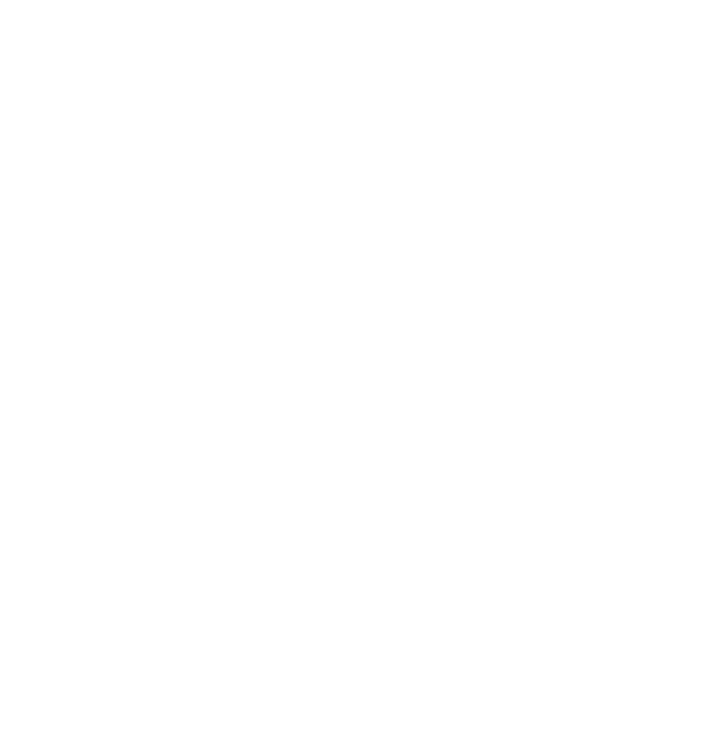
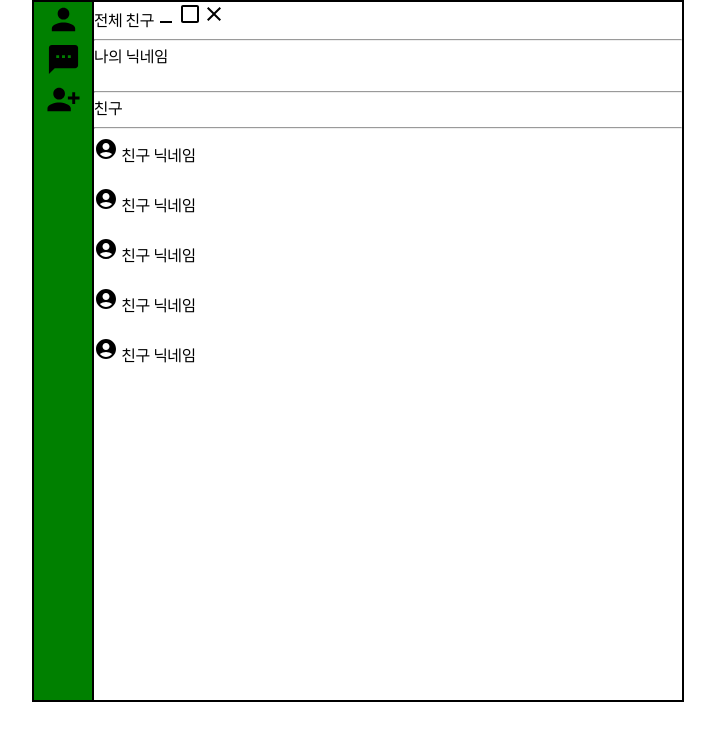
Before and after one commit to Line-Clone/Line_clone_front, a React (Create React App) app: page /main in a window 1280 px wide. Before the commit this address had no page. Shown: the top 740 px of the page, without its empty margins (282-997 px from the left). Built offline with nearby package versions, Linux system fonts and the light colour scheme.

Commit message:
FriendList layout work

```diff
--- a/src/components/feature/main/FriendList.jsx
+++ b/src/components/feature/main/FriendList.jsx
@@ -1 +1,88 @@
-111111;
+import React, { useCallback, useEffect } from "react";
+import styled from "styled-components";
+import MinimizeIcon from "@mui/icons-material/Minimize";
+import CheckBoxOutlineBlankIcon from "@mui/icons-material/CheckBoxOutlineBlank";
+import CloseIcon from "@mui/icons-material/Close";
+import AccountCircleIcon from "@mui/icons-material/AccountCircle";
+import PersonIcon from "@mui/icons-material/Person";
+import SmsIcon from "@mui/icons-material/Sms";
+import PersonAddAlt1Icon from "@mui/icons-material/PersonAddAlt1";
+
+function FriendList() {
+  return (
+    <div style={OuterStyle}>
+      <div style={firstLine}>
+        <div>
+          <PersonIcon fontSize="large" />
+        </div>
+        <div>
+          <SmsIcon fontSize="large" />
+        </div>
+        <div>
+          <PersonAddAlt1Icon fontSize="large" />
+        </div>
+      </div>
+      <div style={secondtLine}>
+        <div>
+          전체 친구
+          <MinimizeIcon />
+          <CheckBoxOutlineBlankIcon />
+          <CloseIcon />
+        </div>
+        <hr></hr>
+        <div style={firstRowLine}>나의 닉네임</div>
+        <hr />
+        친구
+        <hr />
+        <div>
+          <div style={rowLine}>
+            <AccountCircleIcon /> 친구 닉네임
+          </div>
+          <div style={rowLine}>
+            <AccountCircleIcon /> 친구 닉네임
+          </div>
+          <div style={rowLine}>
+            <AccountCircleIcon /> 친구 닉네임
+          </div>
+          <div style={rowLine}>
+            <AccountCircleIcon /> 친구 닉네임
+          </div>
+          <div style={rowLine}>
+            <AccountCircleIcon /> 친구 닉네임
+          </div>
+        </div>
+      </div>
+    </div>
+  );
+}
+
+export default FriendList;
+
+const OuterStyle = {
+  border: "1px solid black",
+  margin: "0 auto",
+  maxWidth: "650px",
+  minWidth: "300px",
+  maxHeight: "1100px",
+  minHeight: "700px",
+  boxSizing: "contentBox",
+  display: "grid",
+  gridTemplateColumns: "60px 1fr",
+};
+
+const firstLine = {
+  border: "1px solid black",
+  backgroundColor: "green",
+  textAlign: "center",
+};
+
+const secondtLine = {
+  border: "1px solid black",
+};
+
+const firstRowLine = {
+  height: "34px",
+};
+const rowLine = {
+  height: "50px",
+};
--- /dev/null
+++ b/src/pages/MainPage.jsx
@@ -0,0 +1,12 @@
+import React, { useCallback, useEffect } from "react";
+import FriendList from "../components/feature/main/FriendList";
+
+function MainPage() {
+  return (
+    <>
+      <FriendList />
+    </>
+  );
+}
+
+export default MainPage;
--- a/src/shared/Router.jsx
+++ b/src/shared/Router.jsx
@@ -1,6 +1,7 @@
 import React from "react";
 import { BrowserRouter, Route, Routes } from "react-router-dom";
 import Login from "../components/feature/login/Login";
+import MainPage from "../pages/MainPage";
 
 function Router() {
   return (
@@ -8,6 +9,7 @@
       <Routes>
         {/* <Route path="/" element={<Main />} /> */}
         <Route path="/" element={<Login />}></Route>
+        <Route path="/main" element={<MainPage />} />
       </Routes>
     </BrowserRouter>
   );
```
Also changed, not shown: package.json (+5 -6 lines), 1 other file (tests, documents, lock files or other folders).
